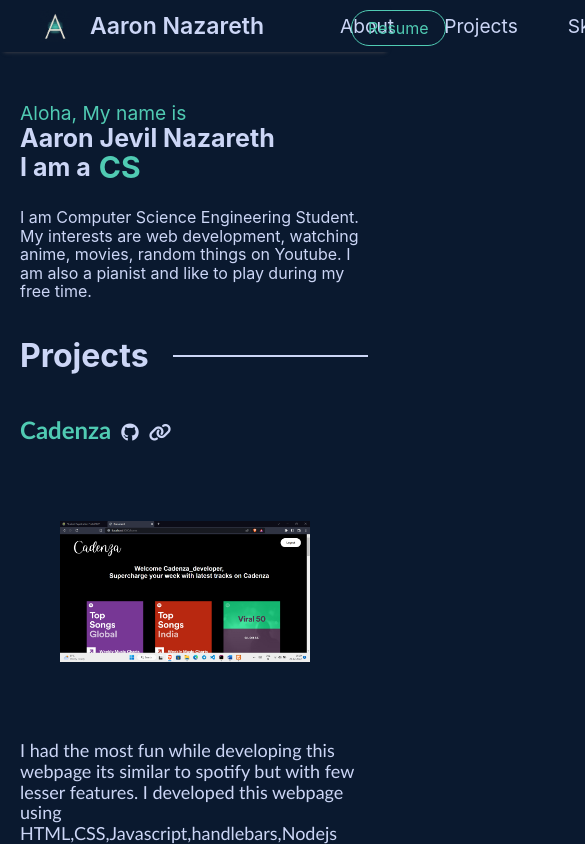
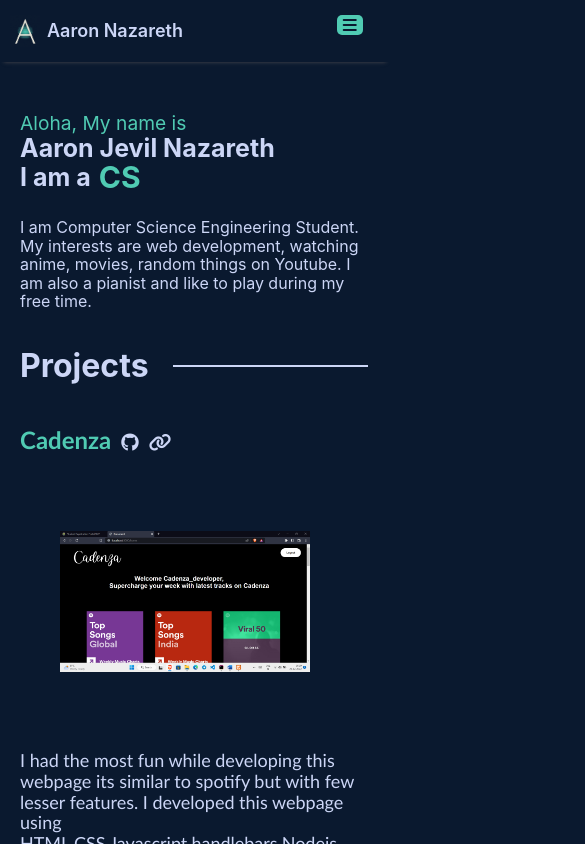
Before and after one commit to jevil25/portfolio, a React (Create React App) app: page / in a window 390 px wide. Shown: the top 844 px of the page, 585 px wide, since content can reach past the window. Built offline with nearby package versions, Linux system fonts and the light colour scheme.

Commit message:
made navbar responsive

```diff
--- a/src/Components/Header.js
+++ b/src/Components/Header.js
@@ -1,19 +1,32 @@
 import React from 'react';
 import './css/Header.css';
+import { useState } from 'react';
 const logoImage = require("./Images/loader.png")
 
+
 function Header(){
+    const [isOpen, setIsOpen] = useState(false);
+
+    const toggle = () => {
+        setIsOpen(!isOpen);
+    }
+
     return (<>
     <div className="header">
-        <div className="navbar">
+        <div className={`navbar ${!isOpen ? '':"navbar-padding"}`}>
             <div className="navlist">
                 <a href="#Description" className='AJN'><img src={logoImage} alt="" /><span>Aaron Nazareth</span></a>
-                <a href="#Description">About</a>
-                <a href="#Projects">Projects</a>
-                <a href="#Skills">Skills</a>
-                <a href="#Contact">Contact</a>
+                <button onClick={toggle} class="navbar-toggle">
+                    <i class="fas fa-bars"></i>
+                </button>
+                <div className={`mainnav ${!isOpen ? 'closeNav':""}`}>
+                    <a href="#Description">About</a>
+                    <a href="#Projects">Projects</a>
+                    <a href="#Skills">Skills</a>
+                    <a href="#Contact">Contact</a>
+                </div>
             </div>
-            <div className="navResume">
+            <div className={`navResume ${!isOpen ? 'closeNav':""}`}>
                 <a href="https://drive.google.com/uc?id=12ZTuCrEgXhhmACwGBJGi_cpDKohIcfDR&export=download">Resume</a>
             </div>
         </div>
--- a/src/Components/css/Header.css
+++ b/src/Components/css/Header.css
@@ -81,3 +81,94 @@ body{
 a.AJN:hover{
     border: transparent;
 }
+
+.navbar-toggle{
+    visibility: hidden;
+    display: none;
+}
+
+@media screen and (max-width: 900px) {
+    .navlist a{
+        margin-right: 25px;
+        font-size: large;
+    }
+
+    .AJN span{
+        font-size: large;
+        width: 170px;
+    }
+
+
+}
+
+@media screen and (max-width: 768px){
+    .navbar-toggle{
+        visibility: visible;
+        display: block;
+        position: absolute;
+        top:15px;
+        right: 7vw;
+        background-color: #50CBB3;
+        color: #0A192F;
+        border: transparent;
+        border-radius: 5px;
+    }
+
+    .navbar{
+        grid-template-columns: 1fr;
+        text-align: center;
+    }
+
+    .navbar-padding{
+        padding-bottom: 20px;
+    }
+
+    .AJN{
+        grid-template-columns: 35px 1fr;
+        position:relative;
+        right: 25vw;
+    }
+
+    .AJN span{
+        font-size: large;
+        width: 140px;
+    }
+
+    .AJN img{
+        width: 30px;
+    }
+
+    .navlist{
+        flex-direction: column;
+        margin: 10px 0;
+    }
+    .navlist a{
+        margin: 5px 0;
+    }
+    .navResume a{
+        position: relative;
+        left: 0;
+        padding: 5px 10px;
+        font-size: medium;
+    }
+
+    .navResume{
+        margin-right: 0px;
+    }
+
+    .mainnav{
+        display: flex;
+        flex-direction: column;
+    }
+
+    .mainnav a{
+        border-bottom: 1px solid rgba(98, 91, 91, 0.76);
+        padding-bottom: 5px;
+        font-size: medium;
+    }
+
+    .closeNav{
+        display: none;
+        visibility: hidden;
+    }
+}
```
